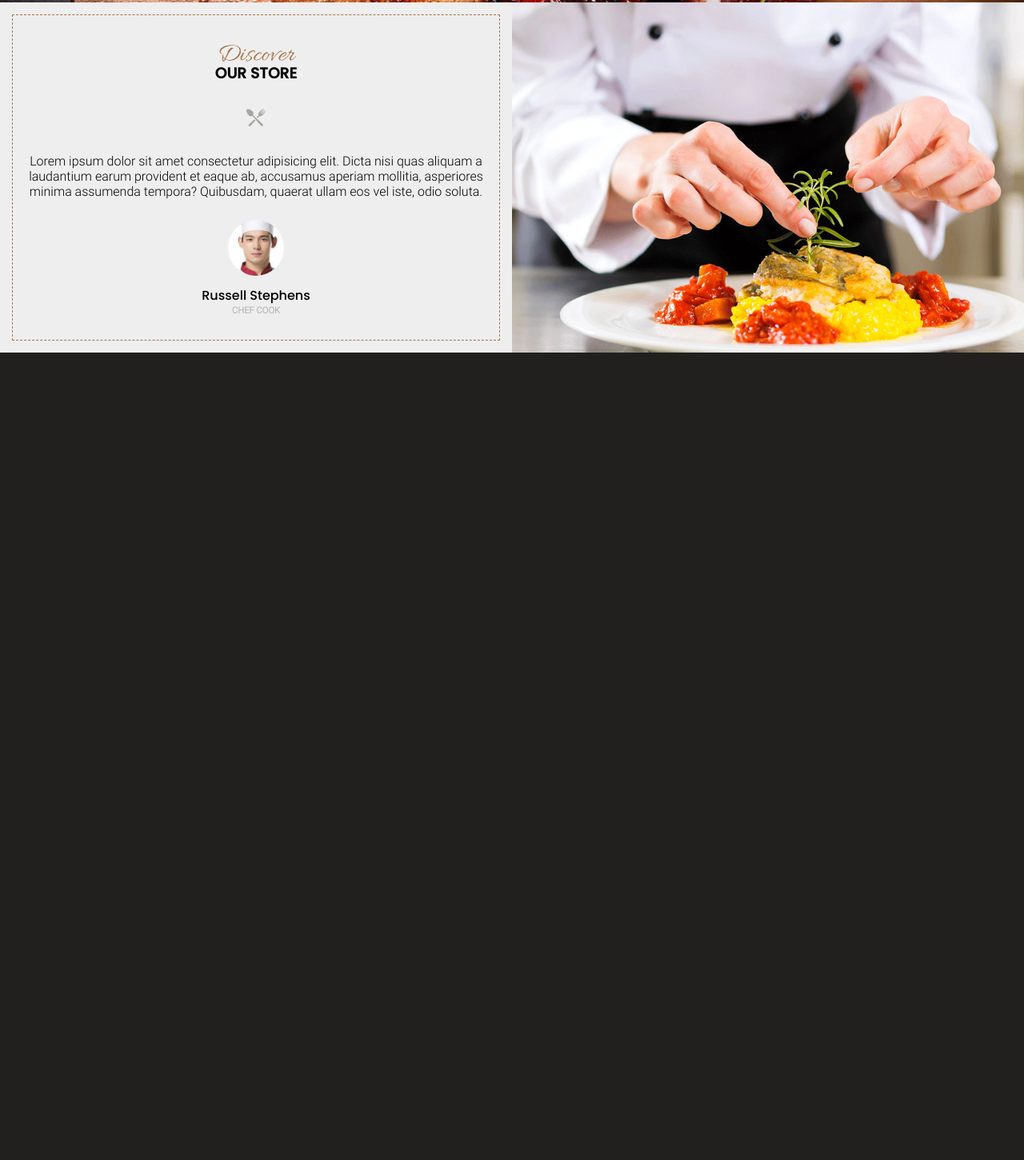
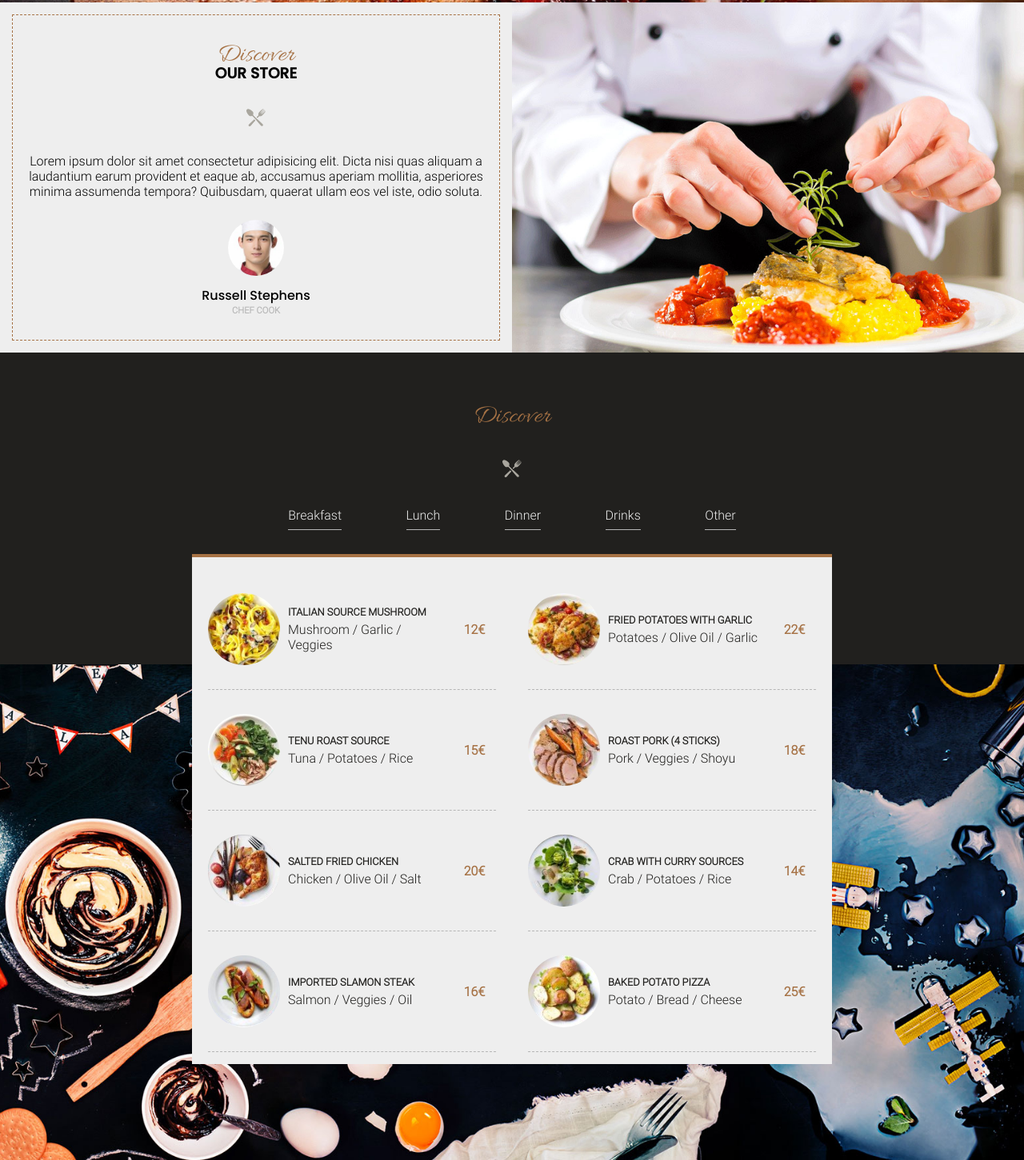
Before and after one commit to MalicknND/integration-resto, a plain HTML site: page index.html in a window 1280 px wide. Shown: the part 797-2248 px from the top of the page at 80% size. Before the commit the page ends 1238 px from the top, so only its background shows below. Drawn offline with Linux system fonts and the light colour scheme.

Commit message:
section2

```diff
--- a/assets/styles/layouts/_section2.scss
+++ b/assets/styles/layouts/_section2.scss
@@ -0,0 +1,80 @@
+.section2 {
+  color: $white;
+  padding-bottom: 100px;
+  position: relative;
+
+  &:after {
+    content: "";
+    position: absolute;
+    height: 620px;
+    width: 100%;
+    background: url(../img/bg-menu-01.jpg) center/cover;
+    left: 50%;
+    bottom: -330px;
+    transform: translate(-50%, -50%);
+  }
+  h2 {
+    color: $color1;
+    font-size: 2rem;
+    font-family: $font1;
+    font-weight: 500;
+    padding: 60px 0 30px;
+  }
+  ul {
+    @include alignChildren(space-around);
+    width: 50%;
+    margin: 30px auto;
+    min-width: 500px;
+    li {
+      border-bottom: 1px solid $grey;
+      padding-bottom: 8px;
+    }
+  }
+  .meals {
+    background: $white;
+    color: $black;
+    width: 85%;
+    margin: 0 auto;
+    max-width: 800px;
+    border-top: 4px solid $color1;
+    padding: 15px 0;
+    display: grid;
+    grid-template-columns: 50% 50%;
+    position: relative;
+    z-index: 10000;
+    .meal {
+      display: grid;
+      grid-template-columns: 25% 60% 15%;
+      border-bottom: 1px dashed $grey;
+      padding: 30px 0;
+      margin: 0 20px;
+      img {
+        border-radius: 50px;
+        object-fit: cover;
+        width: 100%;
+        align-self: center;
+      }
+      .meal-text {
+        text-align: left;
+        display: flex;
+        justify-content: center;
+        flex-direction: column;
+        margin: 0 10px;
+        height: 100%;
+        h3 {
+          text-transform: uppercase;
+          color: $black;
+          font-size: 0.8rem;
+          margin-bottom: 5px;
+        }
+      }
+      > p {
+        color: $color1;
+        font-weight: 600;
+        display: grid;
+        height: 100%;
+        align-items: center;
+      }
+    }
+  }
+}
--- a/index.html
+++ b/index.html
@@ -63,5 +63,83 @@
       </div>
       <div class="intro-pic"></div>
     </section>
+
+    <section class="section2">
+      <h2>Discover</h2>
+      <img src="./assets/img/ic-plate.png" alt="icon-plate" />
+      <ul>
+        <li>Breakfast</li>
+        <li>Lunch</li>
+        <li>Dinner</li>
+        <li>Drinks</li>
+        <li>Other</li>
+      </ul>
+      <div class="meals">
+        <div class="meal">
+          <img src="./assets/img/dish-item-01.jpg" alt="meal-1" />
+          <div class="meal-text">
+            <h3>italian source mushroom</h3>
+            <p>Mushroom / Garlic / Veggies</p>
+          </div>
+          <p>12€</p>
+        </div>
+        <div class="meal">
+          <img src="./assets/img/dish-item-02.jpg" alt="meal-2" />
+          <div class="meal-text">
+            <h3>fried potatoes with garlic</h3>
+            <p>Potatoes / Olive Oil / Garlic</p>
+          </div>
+          <p>22€</p>
+        </div>
+        <div class="meal">
+          <img src="./assets/img/dish-item-03.jpg" alt="meal-3" />
+          <div class="meal-text">
+            <h3>tenu roast source</h3>
+            <p>Tuna / Potatoes / Rice</p>
+          </div>
+          <p>15€</p>
+        </div>
+        <div class="meal">
+          <img src="./assets/img/dish-item-04.jpg" alt="meal-4" />
+          <div class="meal-text">
+            <h3>roast pork (4 sticks)</h3>
+            <p>Pork / Veggies / Shoyu</p>
+          </div>
+          <p>18€</p>
+        </div>
+        <div class="meal">
+          <img src="./assets/img/dish-item-05.jpg" alt="meal-5" />
+          <div class="meal-text">
+            <h3>salted fried chicken</h3>
+            <p>Chicken / Olive Oil / Salt</p>
+          </div>
+          <p>20€</p>
+        </div>
+        <div class="meal">
+          <img src="./assets/img/dish-item-06.jpg" alt="meal-6" />
+          <div class="meal-text">
+            <h3>crab with curry sources</h3>
+            <p>Crab / Potatoes / Rice</p>
+          </div>
+          <p>14€</p>
+        </div>
+        <div class="meal">
+          <img src="./assets/img/dish-item-07.jpg" alt="meal-7" />
+          <div class="meal-text">
+            <h3>imported slamon steak</h3>
+            <p>Salmon / Veggies / Oil</p>
+          </div>
+          <p>16€</p>
+        </div>
+        <div class="meal">
+          <img src="./assets/img/dish-item-08.jpg" alt="meal-8" />
+          <div class="meal-text">
+            <h3>baked potato pizza</h3>
+            <p>Potato / Bread / Cheese</p>
+          </div>
+          <p>25€</p>
+        </div>
+      </div>
+    </section>
   </body>
 </html>
```
Also changed, not shown: assets/styles/index.css, 1 other file.
